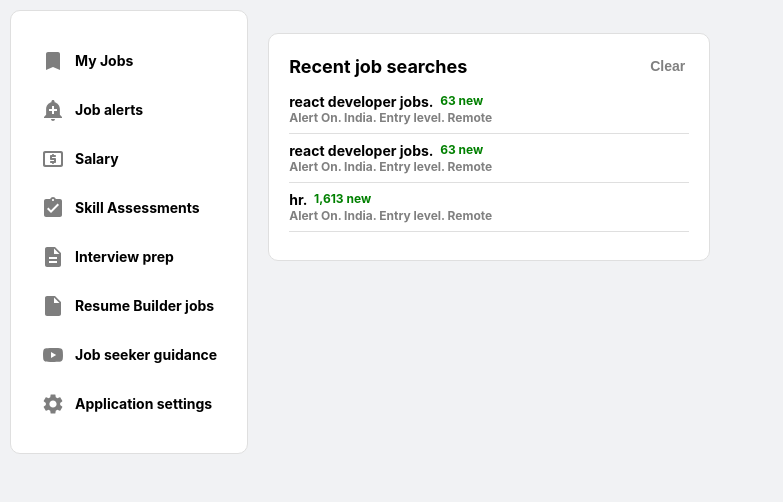
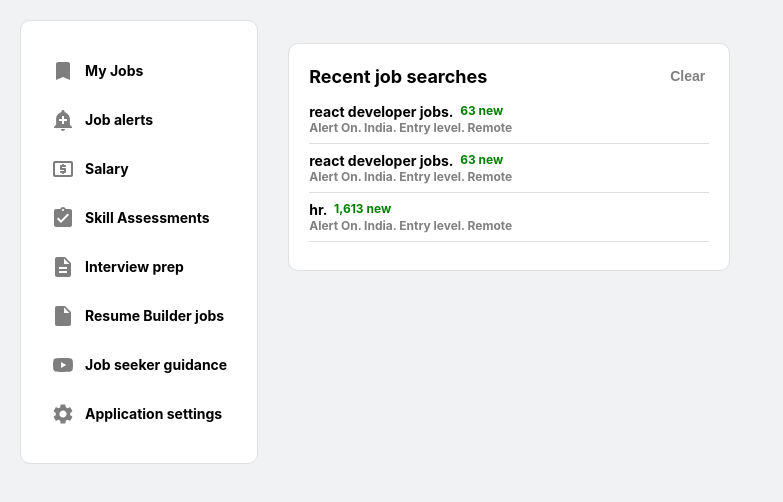
Before and after one commit to Apocryphon06/reusable-components, a React (Create React App) app: page / in a window 1280 px wide. Shown: the top 502 px of the page, without its empty margins (0-783 px from the left). Built offline with nearby package versions, Linux system fonts and the light colour scheme.

Commit message:
layout placement

```diff
--- a/src/App.js
+++ b/src/App.js
@@ -6,7 +6,7 @@ const App = () => {
   return (
     <>
       <span></span>
-      <span style={{ display: "inline-block" }}>
+      <span style={{ display: "inline-block",margin:'10px' }}>
         <ActionList />
       </span>
       <span style={{ display: "inline-block" }}>
--- a/src/components/ActionList.jsx
+++ b/src/components/ActionList.jsx
@@ -5,7 +5,6 @@ import {
   Description,
   InsertDriveFile,
   LocalAtmRounded,
-  NoteAddOutlined,
   Settings,
   YouTube,
 } from "@material-ui/icons";
```
